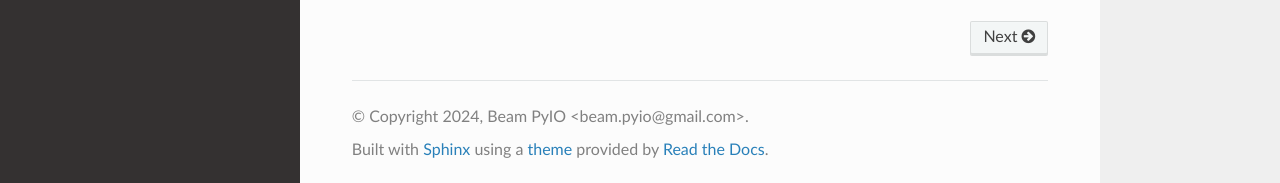
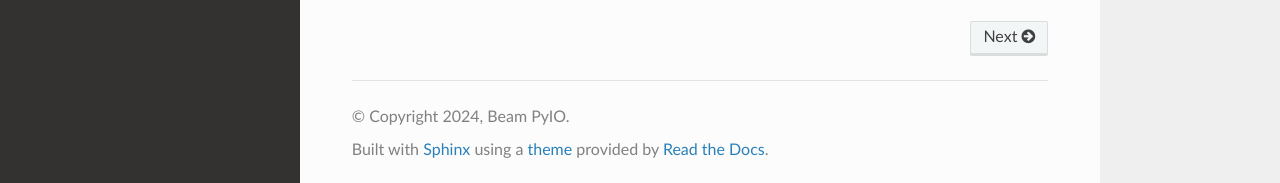
Before and after one commit to beam-pyio/firehose_pyio, a Sphinx documentation site: the page built from docs/index.md, in a window 1280 px wide and 900 px high, scrolled down 1672 px. Shown: the part 714-897 px from the top of the window. Built offline with Sphinx 7.4.7 and the Read the Docs theme 2.0.0, drawn with Linux system fonts in a browser that asks for light colours; pages that are not in the unit, such as notebooks, are missing from menus; some of the changed lines change nothing that is shown.

Commit message:
update copyright and author

```diff
--- a/docs/conf.py
+++ b/docs/conf.py
@@ -18,8 +18,8 @@ sys.path.insert(0, os.path.abspath("../"))
 # -- Project information -----------------------------------------------------
 
 project = "firehose_pyio"
-copyright = "2024, Beam PyIO <beam.pyio@gmail.com>"
-author = "Beam PyIO <beam.pyio@gmail.com>"
+copyright = "2024, Beam PyIO"
+author = "Beam PyIO"
 
 # -- General configuration ---------------------------------------------------
 
```
